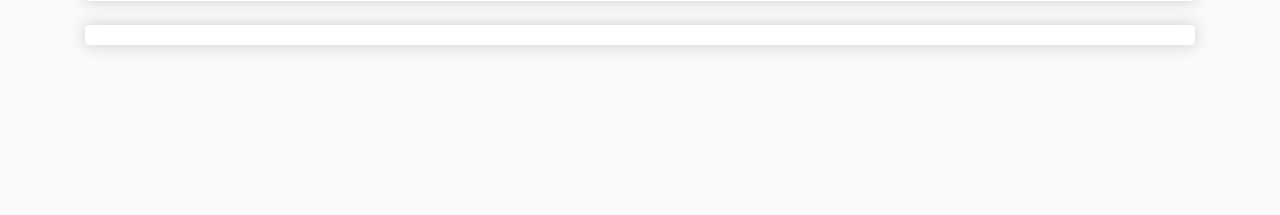
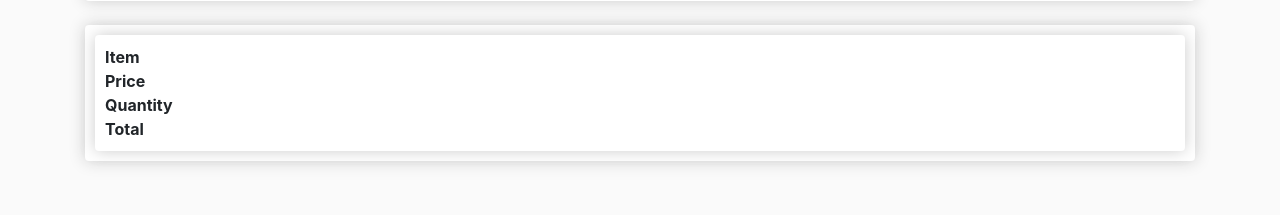
Before and after one commit to bellcastle88/E-commerce-Django, a Django app: page /cart/ in a window 1280 px wide. Shown: the part 261-476 px from the top of the page. Run offline with Django 3.2, Linux system fonts and the light colour scheme; some libraries are stand-ins or nearby versions.

Commit message:
feature 10/13

```diff
--- a/store/templates/store/cart.html
+++ b/store/templates/store/cart.html
@@ -24,6 +24,13 @@
         <br>
 
         <div class="box-element">
+            <div class="box-element">
+                <div style="flex:2"></div>
+                <div style="flex:2"><strong>Item</strong></div>
+                <div style="flex:1"><strong>Price</strong></div>
+                <div style="flex:1"><strong>Quantity</strong></div>
+                <div style="flex:1"><strong>Total</strong></div>
+            </div>
 
         </div>
     </div>
```
